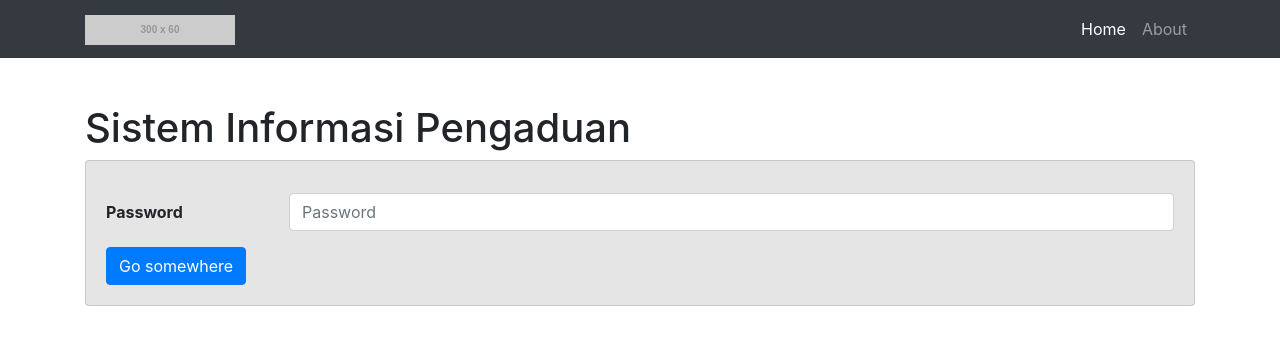
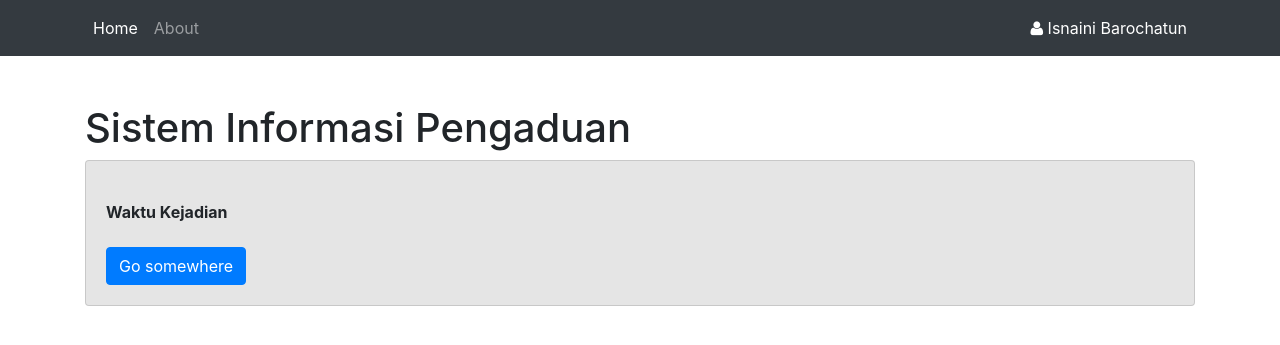
Before and after one commit to penya2nk/pengaduan, a CodeIgniter app: page /pengaduan/index.php/user/cform/form in a window 1280 px wide. Shown: the top 345 px of the page. Run offline with CodeIgniter, Linux system fonts and the light colour scheme; grey boxes labelled with a size stand in for pictures from a placeholder-image service; some libraries are stand-ins or nearby versions.

Commit message:
fix nambah field form

```diff
--- a/application/config/routes.php
+++ b/application/config/routes.php
@@ -56,7 +56,6 @@ $route['translate_uri_dashes'] = FALSE;
 //admin
 $route['admin'] = 'admin/Cadm_datapengaduan';  //akses halaman pertama
 $route['admin/data_user'] = 'admin/Cadm_datauser';
-$route['admin/laporan'] = 'admin/Cadm_datapengaduan/laporan';
 
 //user
 $route['user'] = 'user/Cform';
--- a/application/controllers/admin/Cadm_datapengaduan.php
+++ b/application/controllers/admin/Cadm_datapengaduan.php
@@ -14,8 +14,5 @@ class Cadm_datapengaduan extends CI_Controller {
 	{
 		$this->load->view('adm_datapengaduan');
 	}
-	public function laporan()
-	{
-		$this->load->view('laporan');
-	}
+
 }
--- a/application/views/adm_datauser.php
+++ b/application/views/adm_datauser.php
@@ -63,9 +63,7 @@
                         <li>
                             <a href=<?php echo base_url('admin')?> ><i class="fa fa-home"></i>&nbsp; Data Pengaduan</a>
                         </li>
-                        <li>
-                            <a href=<?php echo base_url('admin/laporan')?> ><i class="fa fa-area-chart"></i>&nbsp; Laporan</a>
-                        </li>
+
                         <li class="active">
                             <a href="#"><i class="fa fa-users"></i>&nbsp; Data User<span class="fa arrow"></span></a>
                             <ul class="nav nav-second-level">
--- a/application/views/form.php
+++ b/application/views/form.php
@@ -15,6 +15,7 @@
 
   <!-- Custom styles for this template -->
   <link href=<?php echo base_url("assets/logo/css/logo-nav.css")?> rel="stylesheet">
+  <link href=<?php echo base_url("assets/vendor/font-awesome/css/font-awesome.min.css")?>  rel="stylesheet" type="text/css">
 
 </head>
 
@@ -23,14 +24,8 @@
   <!-- Navigation -->
   <nav class="navbar navbar-expand-lg navbar-dark bg-dark fixed-top">
     <div class="container">
-      <a class="navbar-brand" href="#">
-        <img src="http://placehold.it/300x60?text=Logo" width="150" height="30" alt="">
-      </a>
-      <button class="navbar-toggler" type="button" data-toggle="collapse" data-target="#navbarResponsive" aria-controls="navbarResponsive" aria-expanded="false" aria-label="Toggle navigation">
-        <span class="navbar-toggler-icon"></span>
-      </button>
-      <div class="collapse navbar-collapse" id="navbarResponsive">
-        <ul class="navbar-nav ml-auto">
+
+      <ul class="navbar-nav ml-auto">
           <li class="nav-item active">
             <a class="nav-link" href="#">Home
               <span class="sr-only">(current)</span>
@@ -38,6 +33,23 @@
           </li>
           <li class="nav-item">
             <a class="nav-link" href="#">About</a>
+          </li>
+        </ul>
+
+      <button class="navbar-toggler" type="button" data-toggle="collapse" data-target="#navbarResponsive" aria-controls="navbarResponsive" aria-expanded="false" aria-label="Toggle navigation">
+        <span class="navbar-toggler-icon"></span>
+      </button>
+      <div class="collapse navbar-collapse" id="navbarResponsive">
+        <ul class="navbar-nav ml-auto">
+          <li class="nav-item active dropdown">
+            <a class="nav-link" href="#">
+              <span class="fa fa-user"></span>&nbsp;Isnaini Barochatun
+              <div class="dropdown-menu" aria-labelledby="dropdownMenu2">
+    <button class="dropdown-item" type="button">Action</button>
+    <button class="dropdown-item" type="button">Another action</button>
+    <button class="dropdown-item" type="button">Something else here</button>
+  </div>
+            </a>
           </li>
         </ul>
       </div>
@@ -56,9 +68,10 @@
           <form>
 
             <div class="form-group row">
-              <label class="col-sm-2 col-form-label"><b>Password</b></label>
+              <label class="col-sm-2 col-form-label"><b>Waktu Kejadian</b></label>
               <div class="col-sm-10">
-                <input type="password" class="form-control" id="inputPassword" placeholder="Password">
+
+
               </div>
             </div>
           </form>
@@ -75,6 +88,9 @@
   <script src=<?php echo base_url("assets/logo/vendor/jquery/jquery.min.js")?>></script>
   <script src=<?php echo base_url("assets/logo/vendor/bootstrap/js/bootstrap.bundle.min.js")?>></script>
 
+<script type="text/javascript">
+  $(".input-group.date").datepicker({autoclose: true, todayHighlight: true});
+</script>
 </body>
 
 </html>
```
Also changed, not shown: application/views/form_pengaduan.php (+23 -49 lines).
